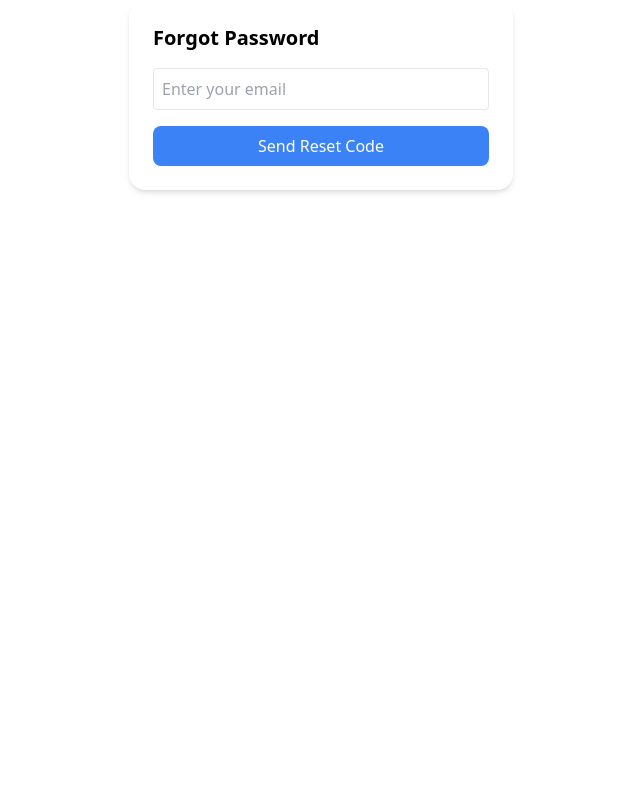
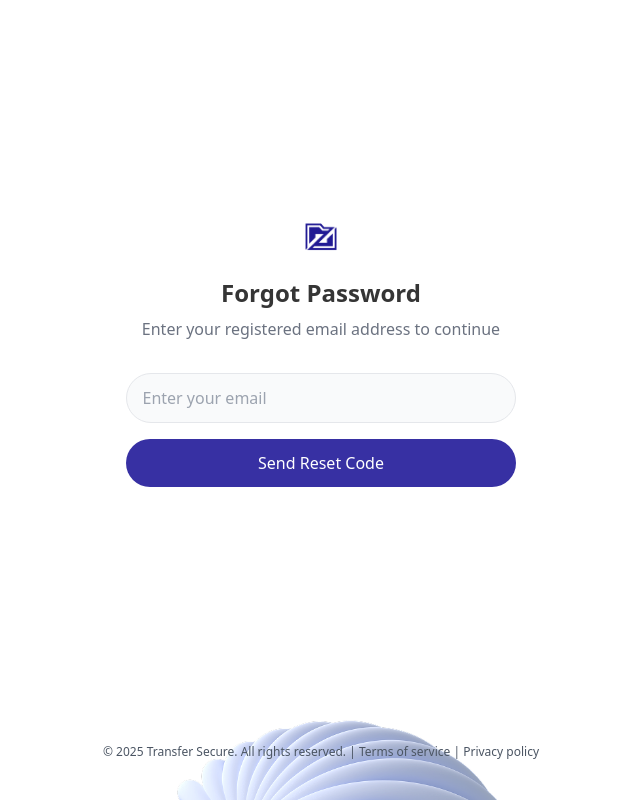
Before and after one commit to Gracetemitope/TransferSecure, a React (Create React App) app in the folder transfersecure-client/: page /forgot-password in a window 1280 px wide. Shown: the whole page, without its empty margins (319-959 px from the left). Built offline with nearby package versions, Linux system fonts and the light colour scheme.

Commit message:
update forgot password UI

```diff
--- a/transfersecure-client/src/pages/authPages/ForgotPassword.js
+++ b/transfersecure-client/src/pages/authPages/ForgotPassword.js
@@ -1,5 +1,7 @@
 import { useState } from "react";
 import { useNavigate } from "react-router-dom";
+import Logo from "../../assets/Logo.png";
+import AuthFooter from "./AuthFooter";
 
 function ForgotPassword() {
     const [email, setEmail] = useState("");
@@ -30,21 +32,33 @@ function ForgotPassword() {
     };
 
     return (
-        <div className="flex items-center justify-center w-full">
-            <form onSubmit={handleSubmit} className="bg-white rounded-2xl shadow-md w-96 p-6">
-                <h2 className="text-xl font-bold mb-4">Forgot Password</h2>
+        <div className="flex flex-col items-center justify-center min-h-screen bg-white">
+            <main className="flex-grow flex items-center justify-center">
+                <div className={"w-full max-w-md flex flex-col items-center"}>
+                    <div className={"flex justify-center"}>
+                    <img src={Logo} alt="logo" className="h-10" />
+                </div>
+                <h1 className="text-2xl mt-5 font-sans font-bold text-center text-[#353535] "> Forgot Password</h1>
+                <p className="mt-2 text-center text-gray-500">
+                    Enter your registered email address to continue
+                </p>
+
+            <form onSubmit={handleSubmit} className="mt-8 space-y-4">
                 <input
                     type="email"
                     placeholder="Enter your email"
                     value={email}
                     onChange={(e) => setEmail(e.target.value)}
-                    className="border p-2 w-full mb-4 rounded"
+                    className="w-full px-4 py-3 rounded-full bg-gray-50 border border-gray-200 focus:outline-none focus:ring-2 focus:ring-indigo-500"
                     required
                 />
-                <button type="submit" className="w-full bg-blue-500 text-white py-2 rounded-lg">
+                <button type="submit" className="w-full py-3 text-white bg-indigo-800 rounded-full hover:bg-indigo-900 transition">
                     Send Reset Code
                 </button>
             </form>
+                </div>
+            </main>
+            <AuthFooter />
         </div>
     );
 }
```
